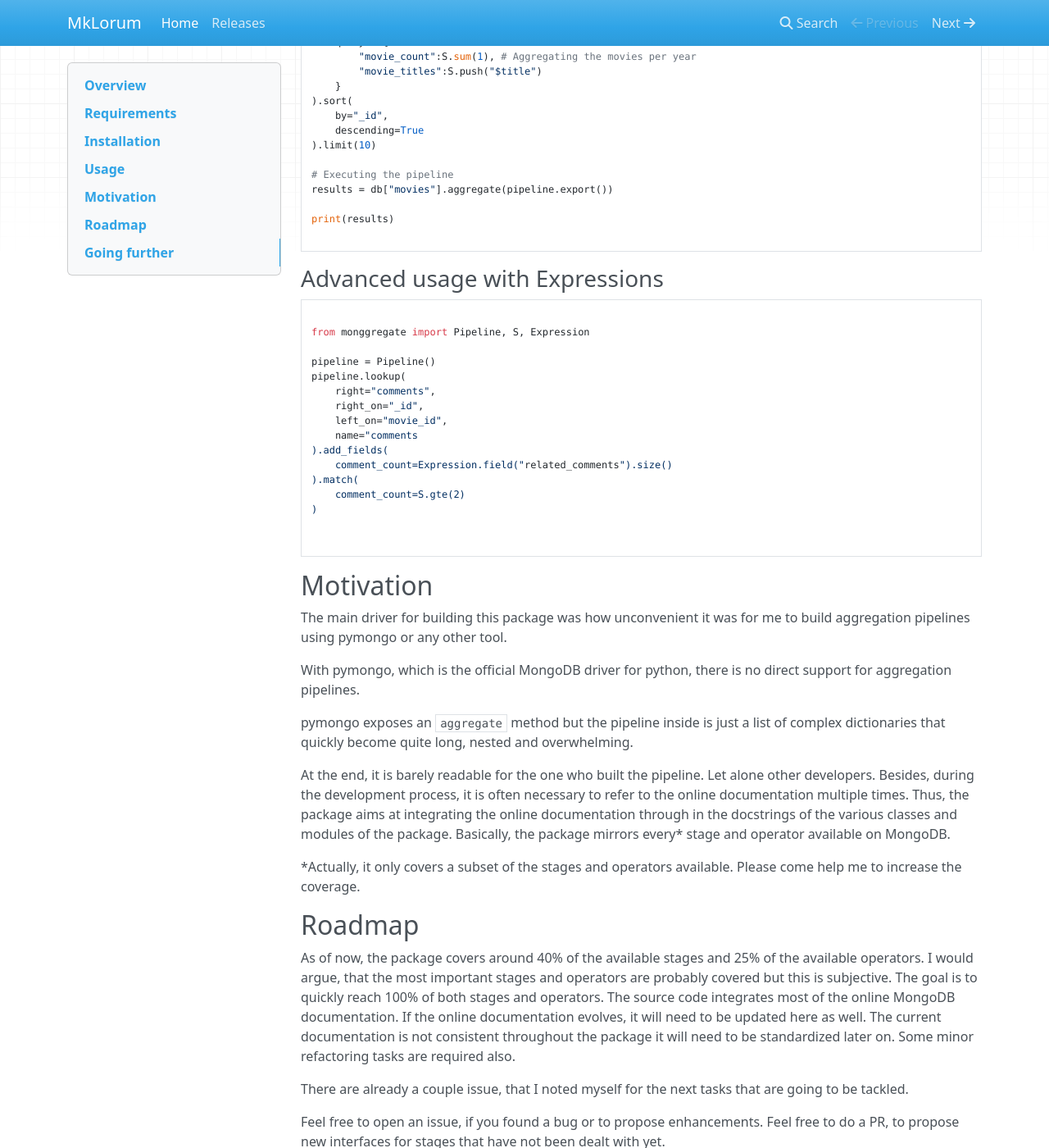
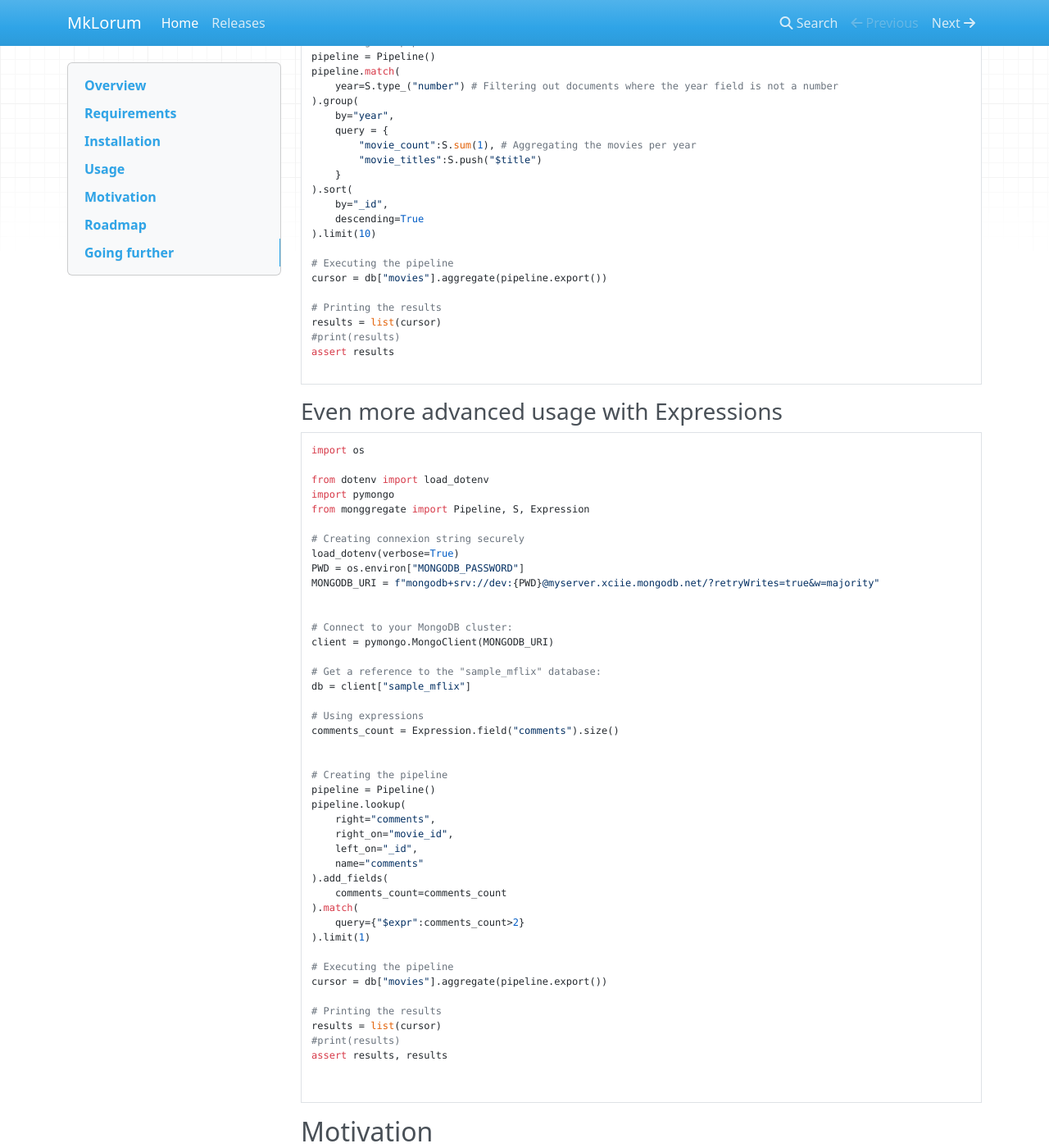
Before and after one commit to VianneyMI/monggregate, an MkDocs documentation site: the page built from docs/readme.md, in a window 1280 px wide and 1400 px high, scrolled down 1775 px. Shown: the whole window at 82% size. Built offline with MkDocs 1.6.1, drawn with Linux system fonts in a browser that asks for light colours; nearby versions of some CDN libraries; some of the changed text lies outside the part shown.

````diff
--- a/docs/readme.md
+++ b/docs/readme.md
@@ -32,14 +32,16 @@ The below examples reference the MongoDB sample_mflix database
 ### Basic Pipeline usage
 
 ```python
+import os
 
 from dotenv import load_dotenv
 import pymongo
 from monggregate import Pipeline, S
 
-# Load config from a .env file:
+# Creating connexion string securely
 load_dotenv(verbose=True)
-MONGODB_URI = os.environ["MONGODB_URI"]
+PWD = os.environ["MONGODB_PASSWORD"]
+MONGODB_URI = f"mongodb+srv://dev:{PWD}@myserver.xciie.mongodb.net/?retryWrites=true&w=majority"
 
 # Connect to your MongoDB cluster:
 client = pymongo.MongoClient(MONGODB_URI)
@@ -52,33 +54,38 @@ pipeline = Pipeline()
 
 # The below pipeline will return the most recent movie with the title "A Star is Born"
 pipeline.match(
-    title="A Star is Born"
+    title="A Star Is Born"
 ).sort(
-    value="year"
+    by="year"
 ).limit(
     value=1
 )
 
 # Executing the pipeline
-results = db["movies"].aggregate(pipeline.export())
+curosr = db["movies"].aggregate(pipeline.export())
 
-print(results)
-
+results = list(curosr)
+assert results
 ```
 
 
-### More advanced usage, with MongoDB operators
+
+### Advanced usage, with MongoDB operators
 
 
 ```python
+import os
 
 from dotenv import load_dotenv
 import pymongo
 from monggregate import Pipeline, S
 
-# Load config from a .env file:
+
+# Creating connexion string securely
 load_dotenv(verbose=True)
-MONGODB_URI = os.environ["MONGODB_URI"]
+PWD = os.environ["MONGODB_PASSWORD"]
+MONGODB_URI = f"mongodb+srv://dev:{PWD}@myserver.xciie.mongodb.net/?retryWrites=true&w=majority"
+
 
 # Connect to your MongoDB cluster:
 client = pymongo.MongoClient(MONGODB_URI)
@@ -103,29 +110,60 @@ pipeline.match(
 ).limit(10)
 
 # Executing the pipeline
-results = db["movies"].aggregate(pipeline.export())
+cursor = db["movies"].aggregate(pipeline.export())
 
-print(results)
+# Printing the results
+results = list(cursor)
+#print(results)
+assert results
 
 ```
 
-### Advanced usage with Expressions
+### Even more advanced usage with Expressions
 
 ```python
+import os
 
+from dotenv import load_dotenv
+import pymongo
 from monggregate import Pipeline, S, Expression
 
+# Creating connexion string securely
+load_dotenv(verbose=True)
+PWD = os.environ["MONGODB_PASSWORD"]
+MONGODB_URI = f"mongodb+srv://dev:{PWD}@myserver.xciie.mongodb.net/?retryWrites=true&w=majority"
+
+
+# Connect to your MongoDB cluster:
+client = pymongo.MongoClient(MONGODB_URI)
+
+# Get a reference to the "sample_mflix" database:
+db = client["sample_mflix"]
+
+# Using expressions
+comments_count = Expression.field("comments").size()
+
+
+# Creating the pipeline
 pipeline = Pipeline()
 pipeline.lookup(
     right="comments",
-    right_on="_id",
-    left_on="movie_id",
-    name="comments
+    right_on="movie_id",
+    left_on="_id",
+    name="comments"
 ).add_fields(
-    comment_count=Expression.field("related_comments").size()
+    comments_count=comments_count
 ).match(
-    comment_count=S.gte(2)
-)
+    query={"$expr":comments_count>2}
+).limit(1)
+
+# Executing the pipeline
+cursor = db["movies"].aggregate(pipeline.export())
+
+# Printing the results
+results = list(cursor)
+#print(results)
+assert results, results
 
 
 ```
````
Also changed, not shown: 2 other files.
